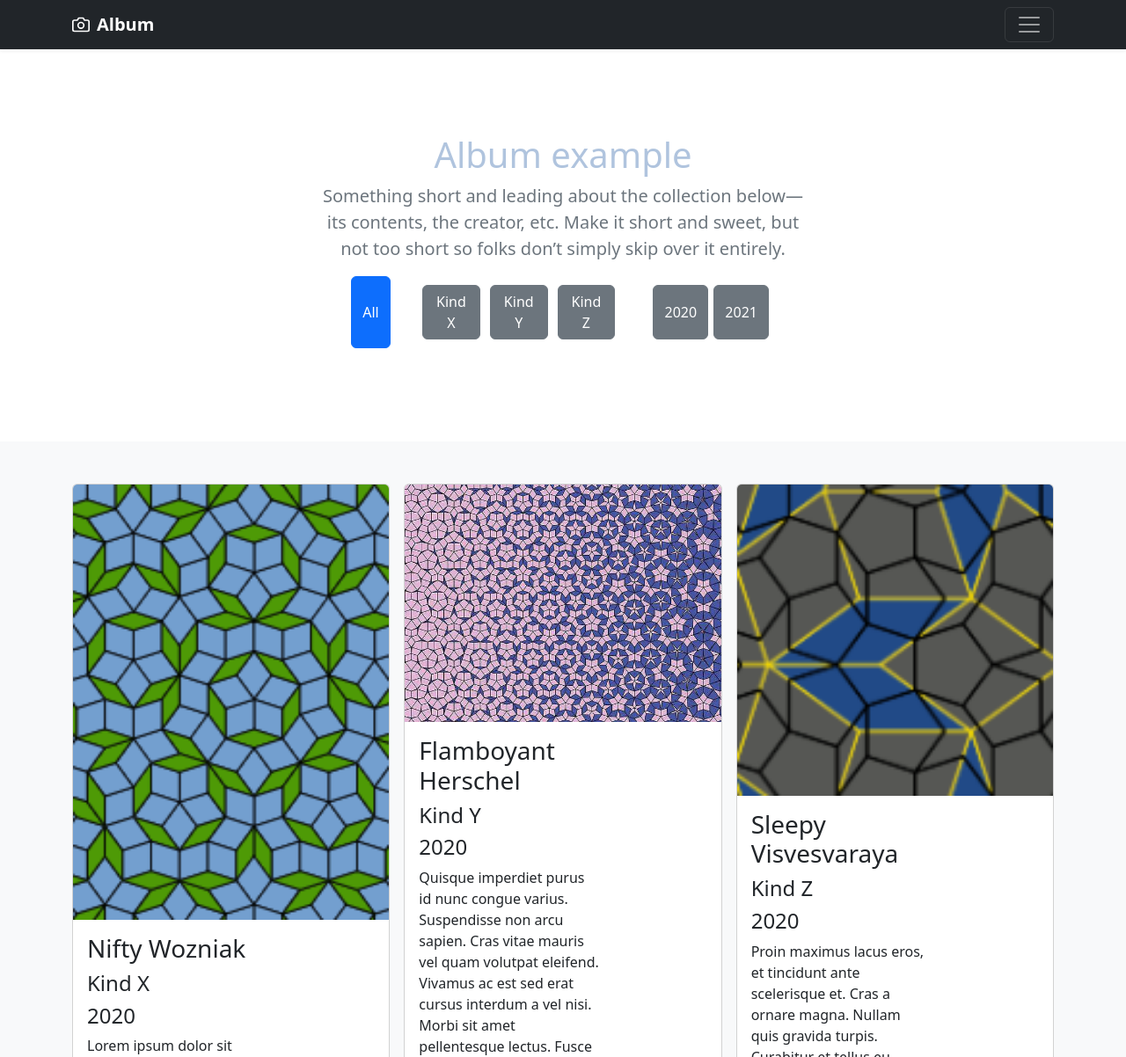
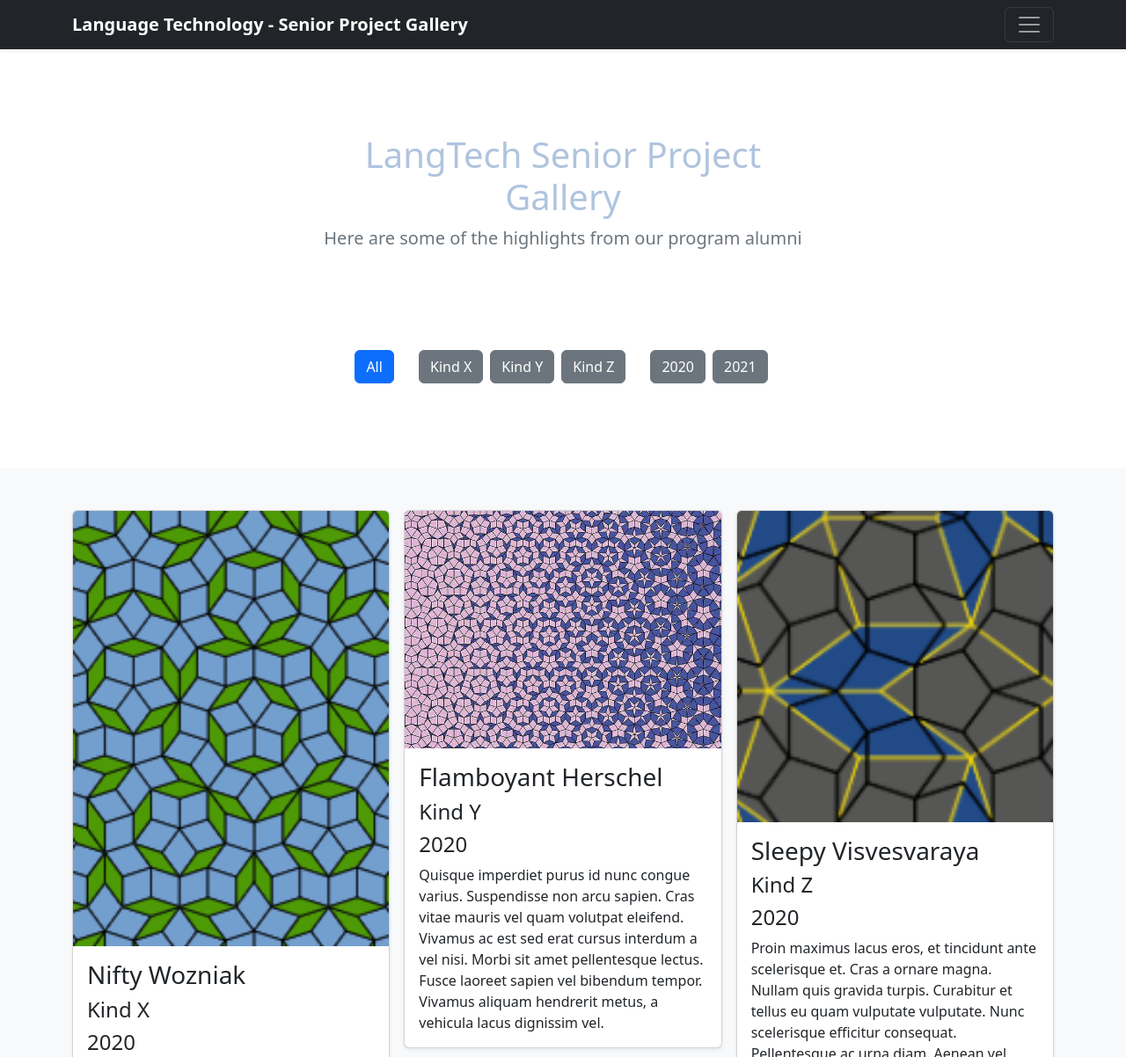
Before and after one commit to attapol/student-projects, a plain HTML site: page index.html in a window 1280 px wide. Shown: the top 1202 px of the page at 88% size. Drawn offline with nearby package versions, Linux system fonts and the light colour scheme.

Commit message:
adjusting layouts and css

```diff
--- a/app.js
+++ b/app.js
@@ -59,7 +59,7 @@ const render = () => {
     const button = document.createElement("button");
 
     button.id = buttonID(key, value);
-    button.classList.add( "btn", "btn-secondary");
+    button.classList.add( "btn", "btn-secondary", "mx-1");
     button.innerHTML = value;
     button.onclick = () => toggleButton(key, value);
 
@@ -132,8 +132,8 @@ const render = () => {
 
   function renderButtons() {
     // container.appendChild( addAllButton() );
-    buttonRows = document.getElementById("buttons").appendChild( addAllButton());
-
+    //buttonRows = document.getElementById("buttons").appendChild( addAllButton());
+    const buttonRows = document.getElementById("buttons")
     Object.entries(categories).map( ([category, values]) => {
       const row = document.createElement("div");
       row.id = `button-row-${category}`;
@@ -180,7 +180,7 @@ const render = () => {
     col.setAttribute("id", projectID(i));
     col.classList.add("fade", "show")
 
-    card.setAttribute("class", "card", "shadow-sm");
+    card.setAttribute("class", "card shadow-sm");
 
     card.appendChild( makeCardImage(project) );
     card.appendChild( makeCardBody(project) );
--- a/index.html
+++ b/index.html
@@ -34,26 +34,32 @@
         <div class="navbar navbar-dark bg-dark shadow-sm">
           <div class="container">
             <a href="#" class="navbar-brand d-flex align-items-center">
-              <svg xmlns="http://www.w3.org/2000/svg" width="20" height="20" fill="none" stroke="currentColor" stroke-linecap="round" stroke-linejoin="round" stroke-width="2" aria-hidden="true" class="me-2" viewBox="0 0 24 24"><path d="M23 19a2 2 0 0 1-2 2H3a2 2 0 0 1-2-2V8a2 2 0 0 1 2-2h4l2-3h6l2 3h4a2 2 0 0 1 2 2z"/><circle cx="12" cy="13" r="4"/></svg>
-              <strong>Album</strong>
+              <strong>Language Technology - Senior Project Gallery</strong>
             </a>
             <button class="navbar-toggler" type="button" data-bs-toggle="collapse" data-bs-target="#navbarHeader" aria-controls="navbarHeader" aria-expanded="false" aria-label="Toggle navigation">
               <span class="navbar-toggler-icon"></span>
             </button>
           </div>
         </div>
-      </header>
+    </header>
 
     <main>
 
     <section class="py-5 text-center container">
         <div class="row py-lg-5">
-        <div class="col-lg-6 col-md-8 mx-auto">
-            <h1 class="fw-light">Album example</h1>
-            <p class="lead text-muted">Something short and leading about the collection below—its contents, the creator, etc. Make it short and sweet, but not too short so folks don’t simply skip over it entirely.</p>
-            <div id="buttons"></div>
+            <div class="col-lg-6 col-md-8 mx-auto">
+                <h1 class="fw-light">LangTech Senior Project Gallery</h1>
+                <p class="lead text-muted">Here are some of the highlights from our program alumni</p>
+            </div>
         </div>
+        <div class="row py-lg-5">
+            <div id="buttons">
+                <div id="button-row-all" class="button-row">
+                    <button id=""all-values" class="btn btn-primary">All</button>
+                </div>
+            </div>
         </div>
+
     </section>
     <div class="album py-5 bg-light">
         <div class="container">
--- a/styles.css
+++ b/styles.css
@@ -10,34 +10,9 @@ img {
   object-fit: cover;
 }
 
-
-
-.card-image {
-  width: 33%;
-  align-self: center;
-}
-
-.card-body {
-  width: 66%;
-}
-
-.hidden {
-    display: none;
-}
-
-.button {
-  color: black;
-  text-align: center;
-  font-size: 16px;
-  border-radius: 8px;
-  border: 1px;
-  padding: 8px;
-}
-
 .button-row {
-  display: flex;
+  display: inline;
   flex-direction: row;
   gap: 5%;
-  justify-content: center;
   margin: 10px;
 }
```
